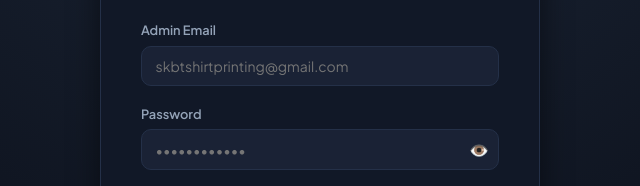
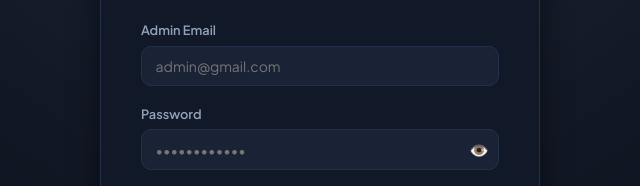
Before and after one commit to sandeepbasnetxettri/company1, a website: page admin.html in a window 1280 px wide. Shown: the part 333-519 px from the top of the page, 320-960 px from the left. Drawn offline with nearby package versions, Linux system fonts and the light colour scheme; no server answers.

Commit message:
Merge remote and local changes

```diff
--- a/admin.html
+++ b/admin.html
@@ -56,7 +56,7 @@
         <div class="form-group">
           <label class="form-label" for="loginEmail">Admin Email</label>
           <div class="input-wrap">
-            <input type="email" id="loginEmail" class="form-input" placeholder="skbtshirtprinting@gmail.com" required
+            <input type="email" id="loginEmail" class="form-input" placeholder="admin@gmail.com" required
               autocomplete="username">
           </div>
         </div>
@@ -678,14 +678,16 @@
                   <div class="form-group">
                     <label class="form-label" for="settingFreeThreshold">Free Delivery Minimum Order (Rs.) *</label>
                     <input type="number" id="settingFreeThreshold" class="form-input" min="0" required>
-                    <small class="form-hint">Orders at or above this amount automatically receive Rs. 0 delivery.</small>
+                    <small class="form-hint">Orders at or above this amount automatically receive Rs. 0
+                      delivery.</small>
                   </div>
 
                   <div class="form-group">
                     <label class="save-address-checkbox">
                       <input type="checkbox" id="settingCodEnabled" checked>
                       <span class="checkbox-custom"></span>
-                      <span class="checkbox-label-text"><strong>Enable Cash on Delivery (COD) Across Nepal</strong></span>
+                      <span class="checkbox-label-text"><strong>Enable Cash on Delivery (COD) Across
+                          Nepal</strong></span>
                     </label>
                   </div>
                 </div>
```
